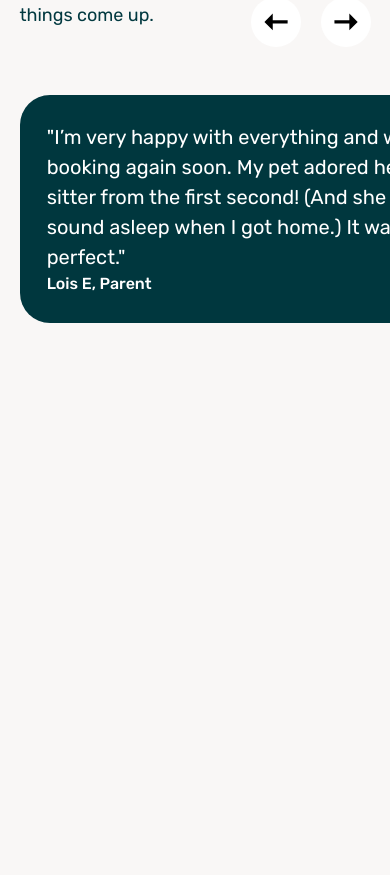
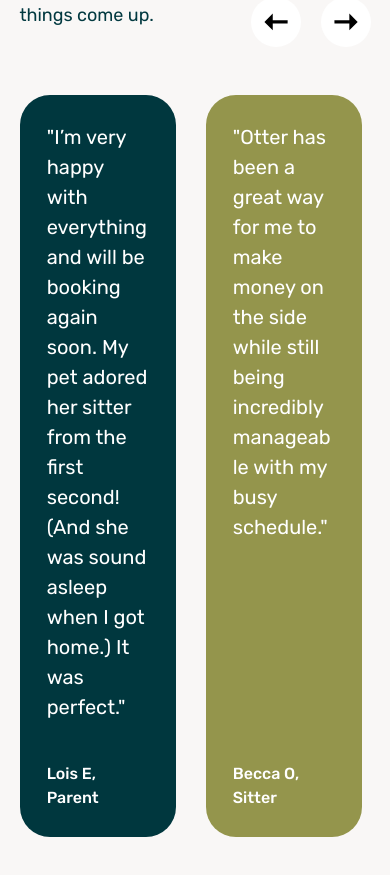
Before and after one commit to samsonc89/otter-replica, a React (Vite) app: page / in a window 390 px wide. Shown: the part 1900-2775 px from the top of the page. Before the commit the page ends 2303 px from the top, so only its background shows below. Built offline with nearby package versions, Linux system fonts and the light colour scheme.

Commit message:
Adjust testimonial card spacing for medium screens

```diff
--- a/src/components/TestimonialCard/testimonialCard.css
+++ b/src/components/TestimonialCard/testimonialCard.css
@@ -37,6 +37,12 @@
 }
 
 @media screen and (max-width: 991px) {
+  .testimonial-card {
+    width: 40vw;
+  }
+  .testimonial-text {
+    margin-bottom: 2em;
+  }
 }
 
 @media screen and (max-width: 767px) {
```
